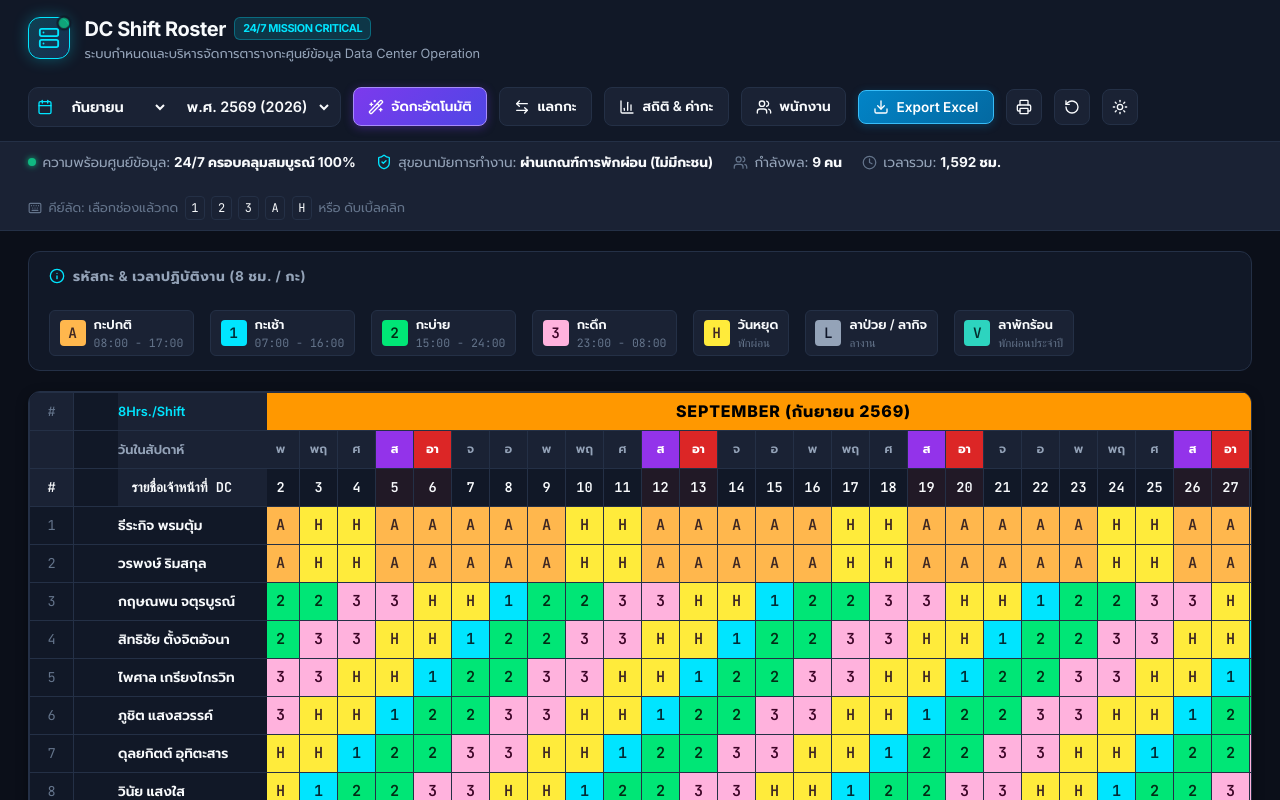
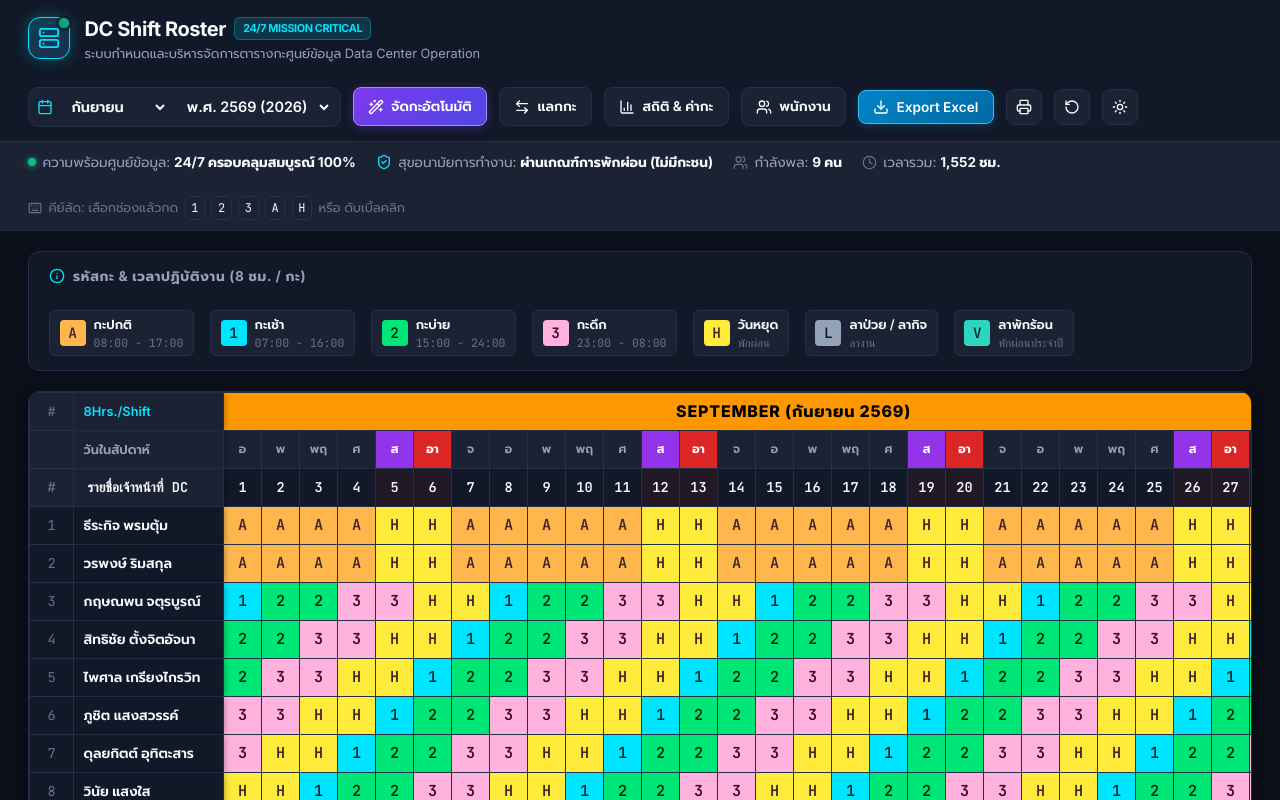
Before and after one commit to suthasp/shift-management, a Next.js app: page / in a window 1280 px wide. Shown: the top 800 px of the page. Built offline with nearby package versions, Linux system fonts and the light colour scheme.

Commit message:
fix: resolve Day 1 hidden by sticky column CSS specificity bug, default schedule to current month, and enable mouse text selection

```diff
--- a/app/globals.css
+++ b/app/globals.css
@@ -457,23 +457,33 @@ body {
   overflow-y: visible;
   max-width: 100%;
   position: relative;
-  scroll-behavior: smooth;
 }
 
 .roster-table {
-  border-collapse: collapse;
+  border-collapse: separate;
+  border-spacing: 0;
   text-align: center;
   font-size: 0.85rem;
-  user-select: none;
+  border-top: 1px solid var(--border-color);
+  border-left: 1px solid var(--border-color);
 }
 
-/* Header Rows */
+/* Allow text selection for staff names */
+.col-sticky-name,
+.col-sticky-name * {
+  user-select: text !important;
+  -webkit-user-select: text !important;
+}
+
+/* Header & Body Cells */
 .roster-table th,
 .roster-table td {
-  border: 1px solid var(--border-color);
+  border-right: 1px solid var(--border-color);
+  border-bottom: 1px solid var(--border-color);
   padding: 0;
   height: 38px;
-  position: relative;
+  position: static;
+  box-sizing: border-box;
 }
 
 /* Sticky Headers */
@@ -487,10 +497,12 @@ body {
 }
 
 /* Sticky Left Columns */
-.col-sticky-num {
-  position: sticky;
-  left: 0;
-  z-index: 10;
+.col-sticky-num,
+.roster-table th.col-sticky-num,
+.roster-table td.col-sticky-num {
+  position: sticky !important;
+  left: 0 !important;
+  z-index: 10 !important;
   width: 44px;
   min-width: 44px;
   max-width: 44px;
@@ -499,10 +511,12 @@ body {
   color: var(--text-muted);
 }
 
-.col-sticky-name {
-  position: sticky;
-  left: 44px;
-  z-index: 10;
+.col-sticky-name,
+.roster-table th.col-sticky-name,
+.roster-table td.col-sticky-name {
+  position: sticky !important;
+  left: 44px !important;
+  z-index: 10 !important;
   width: 150px;
   min-width: 150px;
   max-width: 150px;
@@ -514,16 +528,28 @@ body {
   overflow: hidden;
   text-overflow: ellipsis;
   box-shadow: 3px 0 6px -2px rgba(0, 0, 0, 0.3);
+  user-select: text !important;
+  -webkit-user-select: text !important;
+  cursor: text;
 }
 
 /* Th Top sticky corners */
-th.col-sticky-num {
-  z-index: 25;
+thead th.col-sticky-num,
+.roster-table thead th.col-sticky-num {
+  position: sticky !important;
+  left: 0 !important;
+  z-index: 30 !important;
   background: var(--bg-surface-elevated);
 }
-th.col-sticky-name {
-  z-index: 25;
+
+thead th.col-sticky-name,
+.roster-table thead th.col-sticky-name {
+  position: sticky !important;
+  left: 44px !important;
+  z-index: 30 !important;
   background: var(--bg-surface-elevated);
+  user-select: text !important;
+  -webkit-user-select: text !important;
 }
 
 /* Month Title Banner */
--- a/app/page.jsx
+++ b/app/page.jsx
@@ -24,6 +24,37 @@ import { AnalyticsModal } from '../components/AnalyticsModal';
 import { AutoScheduleModal } from '../components/AutoScheduleModal';
 import { StaffModal } from '../components/StaffModal';
 
+// Helper to safely get roster for any month
+function getInitialRoster(yr, mo, staff = INITIAL_STAFF, setts = DC_SETTINGS_DEFAULT) {
+  const days = getDaysInMonth(yr, mo);
+  if (yr === 2026 && mo === 10) {
+    return INITIAL_OCTOBER_ROSTER;
+  }
+  try {
+    return generateAutoSchedule({
+      staffList: staff,
+      daysCount: days,
+      year: yr,
+      month: mo,
+      minPerShift: setts.minStaffPerShift,
+      fixStaffA: true
+    });
+  } catch {
+    const fresh = {};
+    staff.forEach(s => {
+      fresh[s.id] = new Array(days).fill('H');
+    });
+    return fresh;
+  }
+}
+
+function isValidSchedule(sch, expectedDays) {
+  if (!sch || typeof sch !== 'object') return false;
+  const entries = Object.entries(sch);
+  if (entries.length === 0) return false;
+  return entries.every(([_, arr]) => Array.isArray(arr) && arr.length === expectedDays);
+}
+
 export default function Home() {
   const [mounted, setMounted] = useState(false);
 
@@ -39,14 +70,19 @@ export default function Home() {
   // Staff list state (persisted in localStorage or default)
   const [staffList, setStaffList] = useState(INITIAL_STAFF);
 
+  // Settings
+  const [settings, setSettings] = useState(DC_SETTINGS_DEFAULT);
+
   // Schedule state (Key: staffId -> Array of shifts length = daysCount)
-  const [schedule, setSchedule] = useState(INITIAL_OCTOBER_ROSTER);
+  const [schedule, setSchedule] = useState(() => {
+    const now = new Date();
+    const curYear = now.getFullYear();
+    const curMonth = now.getMonth() + 1;
+    return getInitialRoster(curYear, curMonth, INITIAL_STAFF, DC_SETTINGS_DEFAULT);
+  });
 
   // Active paint brush for quick stamp
   const [activeBrush, setActiveBrush] = useState(null);
-
-  // Settings
-  const [settings, setSettings] = useState(DC_SETTINGS_DEFAULT);
 
   // Modals state
   const [isAutoScheduleOpen, setIsAutoScheduleOpen] = useState(false);
@@ -68,13 +104,23 @@ export default function Home() {
         setTheme(savedTheme);
         document.documentElement.setAttribute('data-theme', savedTheme);
       }
+      let currentStaff = INITIAL_STAFF;
       const savedStaff = localStorage.getItem('dc_shift_staff_list');
       if (savedStaff) {
-        setStaffList(JSON.parse(savedStaff));
+        currentStaff = JSON.parse(savedStaff);
+        setStaffList(currentStaff);
       }
       const savedSchedule = localStorage.getItem(`dc_shift_schedule_${year}_${month}`);
       if (savedSchedule) {
-        setSchedule(JSON.parse(savedSchedule));
+        const parsed = JSON.parse(savedSchedule);
+        if (isValidSchedule(parsed, daysCount)) {
+          setSchedule(parsed);
+        } else {
+          localStorage.removeItem(`dc_shift_schedule_${year}_${month}`);
+          setSchedule(getInitialRoster(year, month, currentStaff, settings));
+        }
+      } else {
+        setSchedule(getInitialRoster(year, month, currentStaff, settings));
       }
     } catch (e) {
       console.warn('LocalStorage load error:', e);
@@ -93,12 +139,13 @@ export default function Home() {
 
   useEffect(() => {
     if (!mounted) return;
+    if (!isValidSchedule(schedule, daysCount)) return;
     try {
       localStorage.setItem(`dc_shift_schedule_${year}_${month}`, JSON.stringify(schedule));
     } catch (e) {
       console.warn('LocalStorage error:', e);
     }
-  }, [schedule, year, month, mounted]);
+  }, [schedule, year, month, daysCount, mounted]);
 
   // Handle month / year change
   useEffect(() => {
@@ -106,35 +153,19 @@ export default function Home() {
     try {
       const saved = localStorage.getItem(`dc_shift_schedule_${year}_${month}`);
       if (saved) {
-        setSchedule(JSON.parse(saved));
-        return;
+        const parsed = JSON.parse(saved);
+        if (isValidSchedule(parsed, daysCount)) {
+          setSchedule(parsed);
+          return;
+        } else {
+          localStorage.removeItem(`dc_shift_schedule_${year}_${month}`);
+        }
       }
     } catch (e) {
       // ignore
     }
 
-    if (month === 10 && year === 2026) {
-      setSchedule(INITIAL_OCTOBER_ROSTER);
-    } else {
-      // Auto-generate standard 7x24 schedule starting from Day 1 for selected month
-      try {
-        const auto = generateAutoSchedule({
-          staffList,
-          daysCount,
-          year,
-          month,
-          minPerShift: settings.minStaffPerShift,
-          fixStaffA: true
-        });
-        setSchedule(auto);
-      } catch (err) {
-        const fresh = {};
-        staffList.forEach(s => {
-          fresh[s.id] = new Array(daysCount).fill('H');
-        });
-        setSchedule(fresh);
-      }
-    }
+    setSchedule(getInitialRoster(year, month, staffList, settings));
   }, [year, month, daysCount, mounted, settings]);
 
   // Calculations
--- a/components/ShiftTable.jsx
+++ b/components/ShiftTable.jsx
@@ -155,7 +155,14 @@ export function ShiftTable({
         onScroll={handleScroll}
         className="roster-table-wrapper"
       >
-        <table className="roster-table" style={{ tableLayout: 'fixed', width: 'auto' }}>
+        <table
+          className="roster-table"
+          style={{
+            tableLayout: 'fixed',
+            width: 44 + 150 + (daysCount * 38) + 268,
+            minWidth: 44 + 150 + (daysCount * 38) + 268
+          }}
+        >
           {/* Explicit column widths to prevent sticky columns from overlapping day 1 */}
           <colgroup>
             <col style={{ width: 44 }} /> {/* # */}
```
